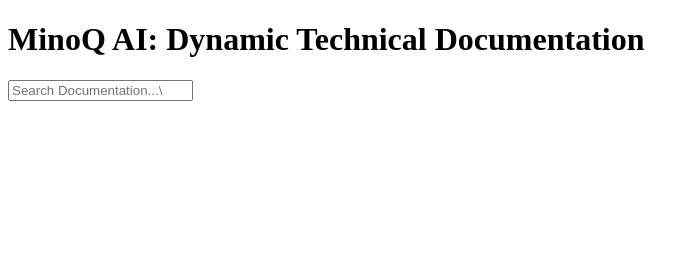
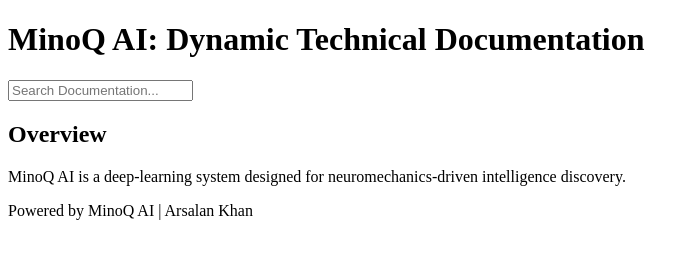
Before and after one commit to timedilationv2/tekdocminoq, a plain HTML site: page docs/minoq/index.html in a window 1280 px wide. Shown: the whole page, without its empty margins (0-699 px from the left). Drawn offline with Linux system fonts and the light colour scheme.

Commit message:
Added MinoQ AI documentation homepage

```diff
--- a/docs/minoq/index.html
+++ b/docs/minoq/index.html
@@ -11,8 +11,19 @@
     <header>
         <div class="container">
             <h1>MinoQ AI: Dynamic Technical Documentation</h1>
-            <input type="text" id="searchBar" placeholder="Search Documentation...\">
+            <input type="text" id="searchBar" placeholder="Search Documentation...">
         </div>
     </header>
+    <main class="container">
+        <section id="overview">
+            <h2>Overview</h2>
+            <p>MinoQ AI is a deep-learning system designed for neuromechanics-driven intelligence discovery.</p>
+        </section>
+    </main>
+    <footer>
+        <div class="container">
+            <p>Powered by MinoQ AI | Arsalan Khan</p>
+        </div>
+    </footer>
 </body>
 </html>
```
